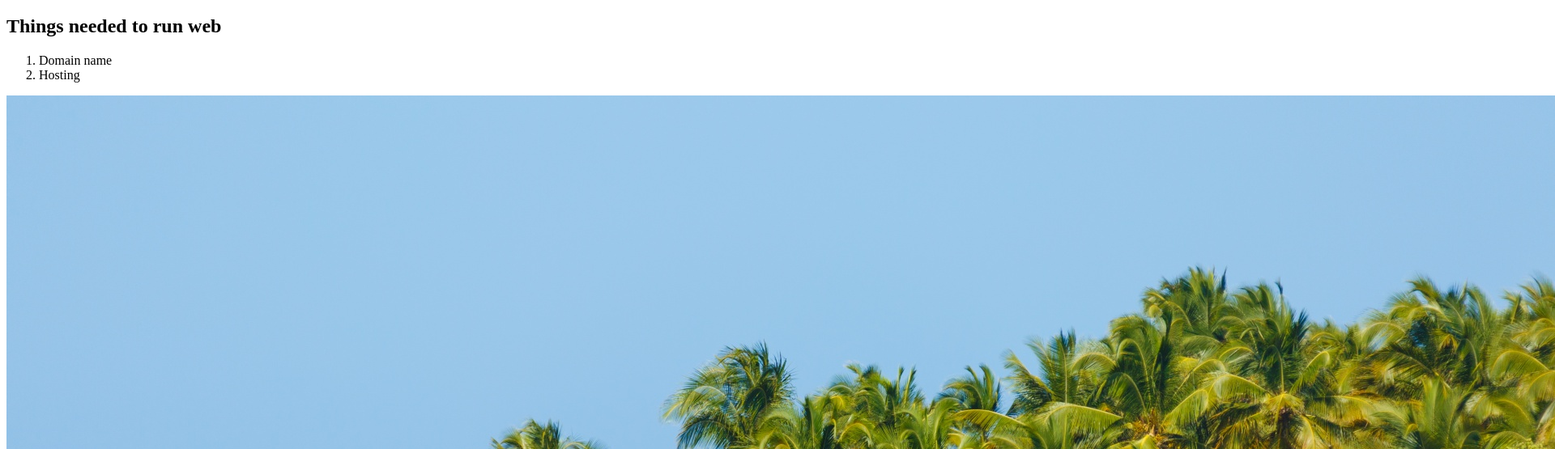
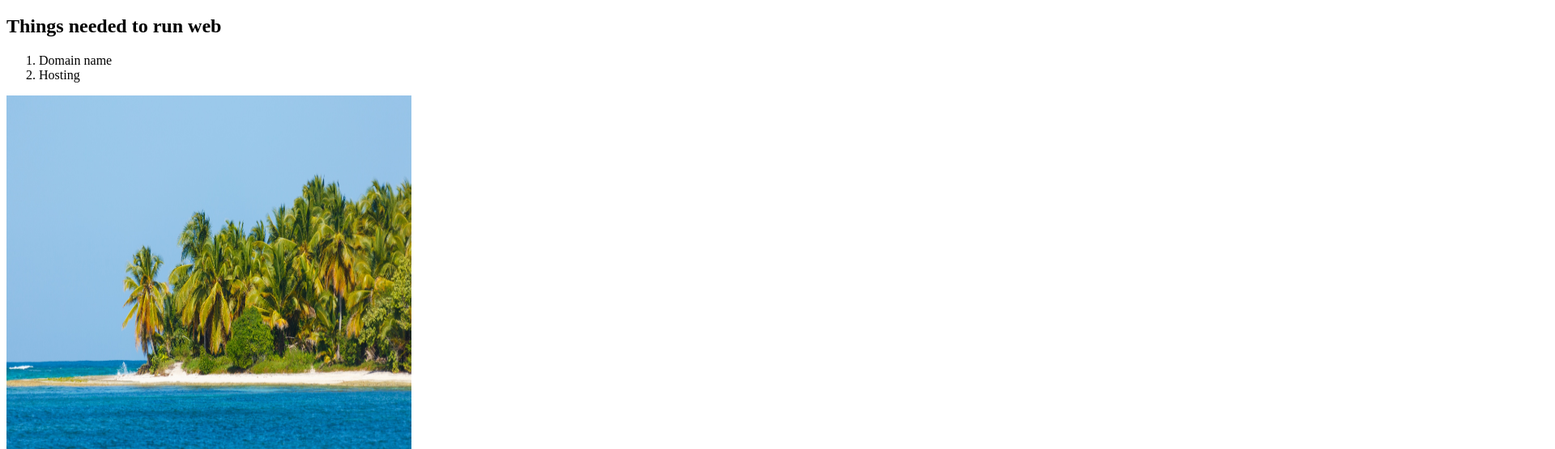
Before and after one commit to MahmudulProject/MahmudulProject.github.io, a plain HTML site: page index.html in a window 1280 px wide. Shown: the part 61-616 px from the top of the page at 81% size, 1920 px wide, since content can reach past the window. Drawn offline with Linux system fonts and the light colour scheme.

Commit message:
size fix

```diff
--- a/index.html
+++ b/index.html
@@ -17,7 +17,7 @@
 	</p>
 
 	<p>
-		<img src="images/island.jpg">
+		<img width="500px" height="500px" src="images/island.jpg">
 	</p>
 
 
```
